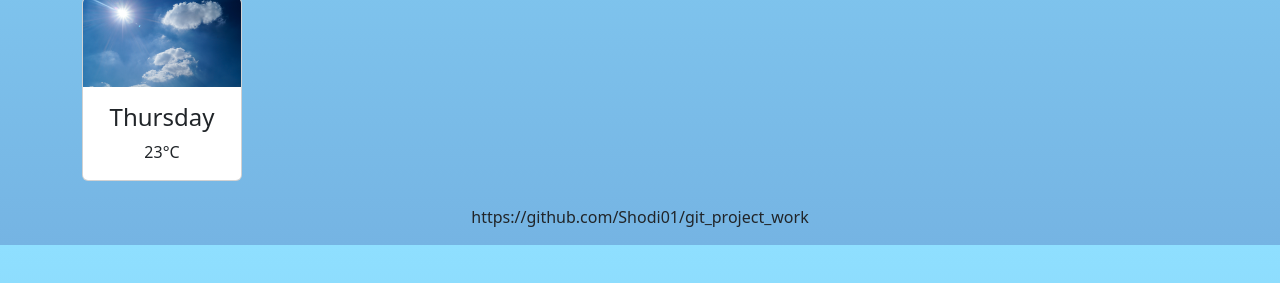
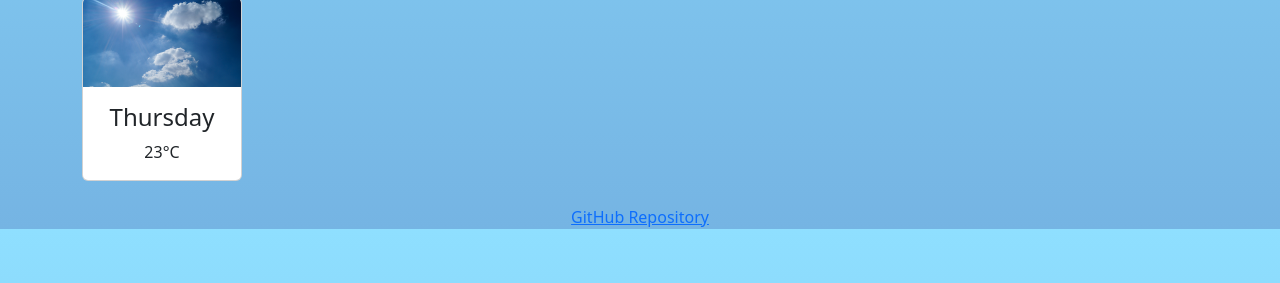
Before and after one commit to Shodi01/git_project_work, a website built with Parcel: page src/index.html in a window 1280 px wide. Shown: the part 475-758 px from the top of the page. Built offline with nearby package versions, Linux system fonts and the light colour scheme.

Commit message:
update index.html

```diff
--- a/src/index.html
+++ b/src/index.html
@@ -98,7 +98,9 @@
         </div>
       </div>
       <br />
-      <p>https://github.com/Shodi01/git_project_work</p>
+      <a href="https://github.com/Shodi01/git_project_work"
+        >GitHub Repository</a
+      >
     </div>
     <script src="index.js">
       let city = prompt("Enter your city.");
```
